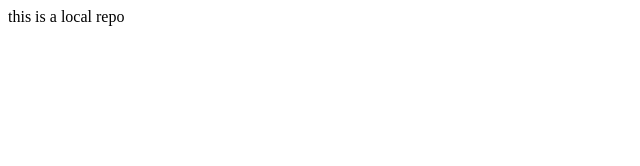
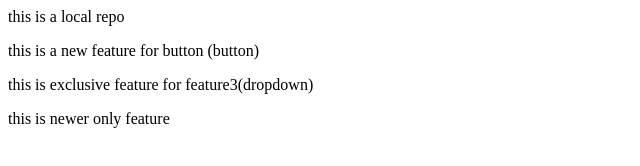
Before and after one commit to NihalSalian/localrepo, a plain HTML site: page index.html in a window 1280 px wide. Shown: the whole page, without its empty margins (0-640 px from the left). Drawn offline with Linux system fonts and the light colour scheme.

Commit message:
this is just testing if it works

```diff
--- a/index.html
+++ b/index.html
@@ -1 +1,4 @@
 <p>this is a local repo</p>
+<p>this is a new feature for button (button)</p>
+<p> this is exclusive feature for feature3(dropdown)</p>
+<p>this is newer only feature </p>
```
